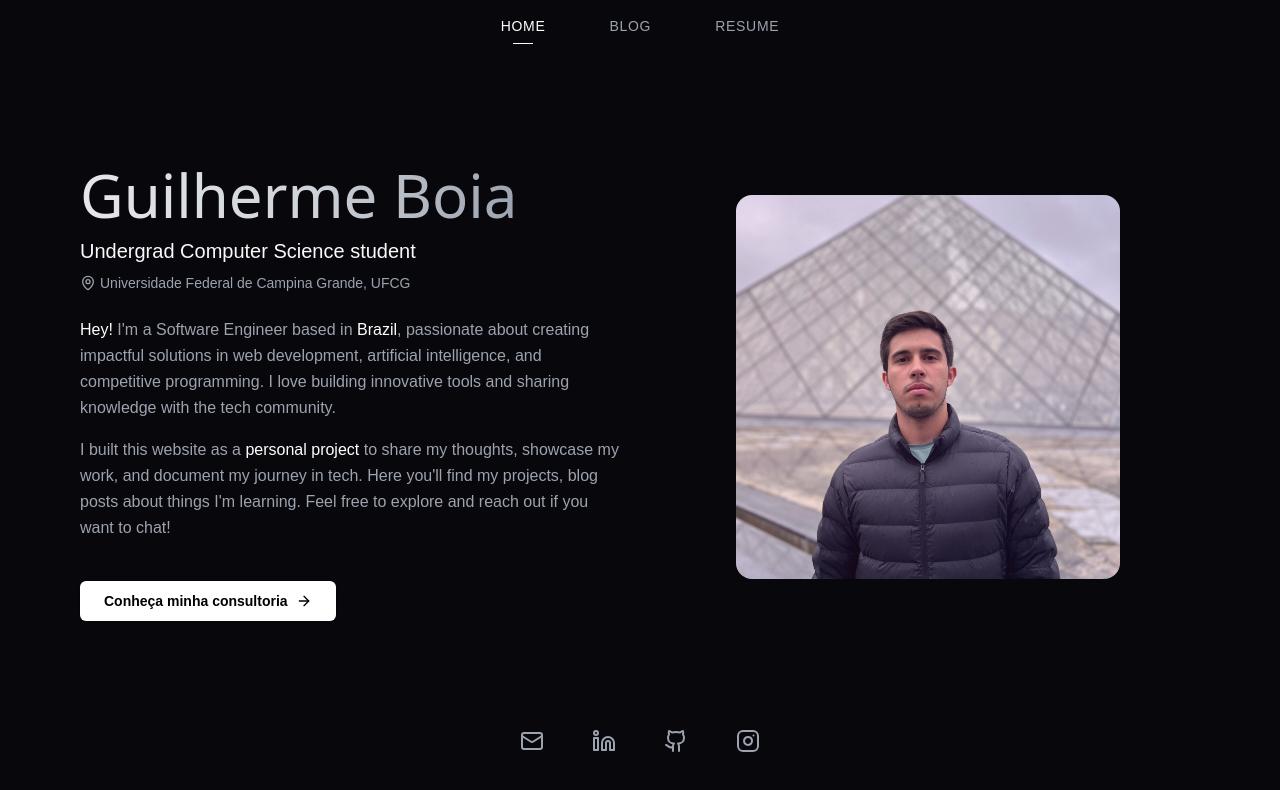
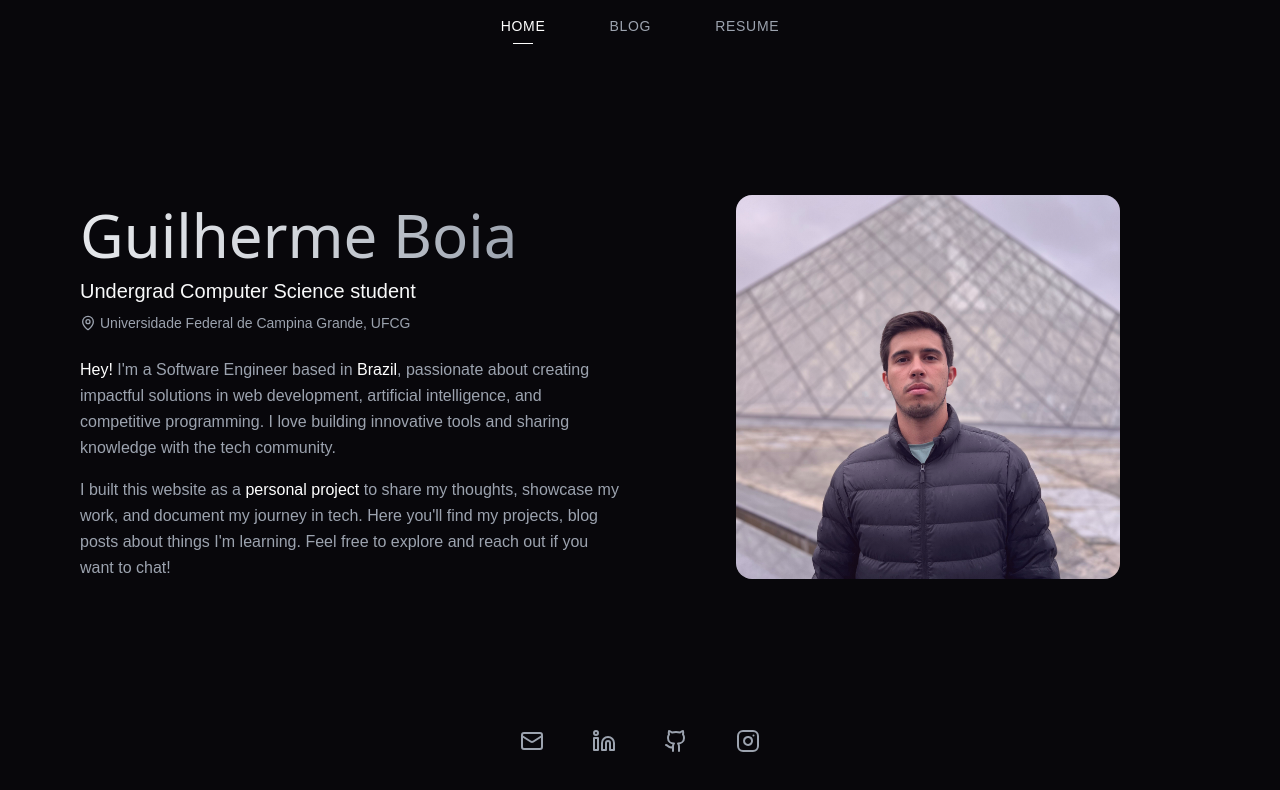
Before and after one commit to GuilhermeBoia/guilhermeboia.com, a Next.js app: page / in a window 1280 px wide. Shown: the top 790 px of the page. Built offline with nearby package versions, Linux system fonts and the light colour scheme.

Commit message:
refactor: remove botão de acesso à consultoria na página inicial

```diff
--- a/components/HomePage.tsx
+++ b/components/HomePage.tsx
@@ -1,11 +1,9 @@
 "use client";
 
-import React, { useEffect, useState } from "react";
+import { useEffect, useState } from "react";
 import { GradientTitleBig } from "@/components/Titles";
 import Image from "next/image";
-import Link from "next/link";
-import { MapPin, ArrowRight } from "lucide-react";
-import { Button } from "@/components/ui/button";
+import { MapPin } from "lucide-react";
 
 const Homepage = () => {
   const [mounted, setMounted] = useState(false);
@@ -58,17 +56,6 @@ const Homepage = () => {
             </p>
           </div>
 
-          <div className="pt-4">
-            <Link href="/bio">
-              <Button
-                size="lg"
-                className="bg-white text-black hover:bg-gray-100 gap-2 px-6 py-3 font-semibold transition-all duration-200 hover:scale-105"
-              >
-                Conheça minha consultoria
-                <ArrowRight className="w-4 h-4" />
-              </Button>
-            </Link>
-          </div>
         </div>
 
         {mounted && (
```
